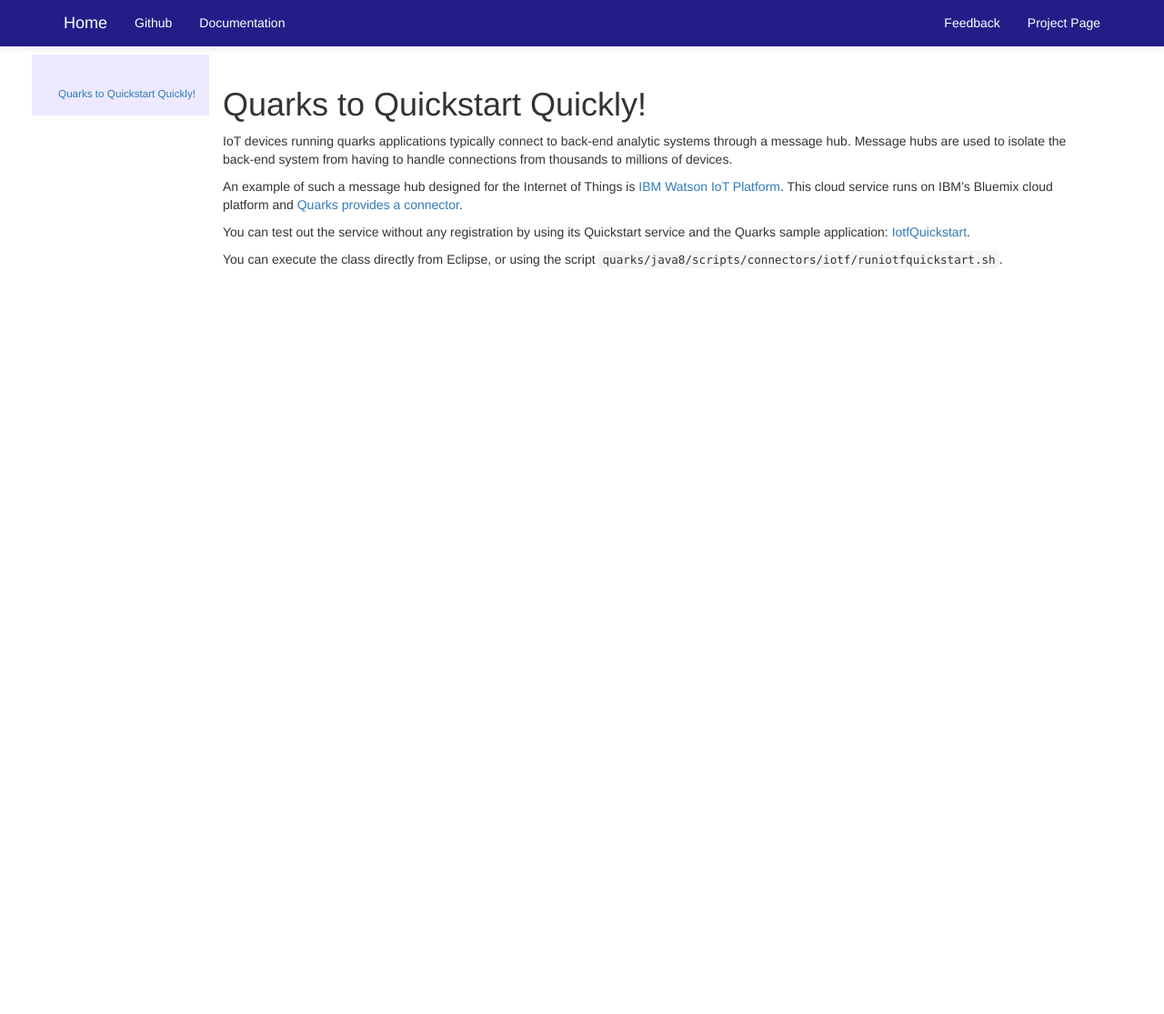
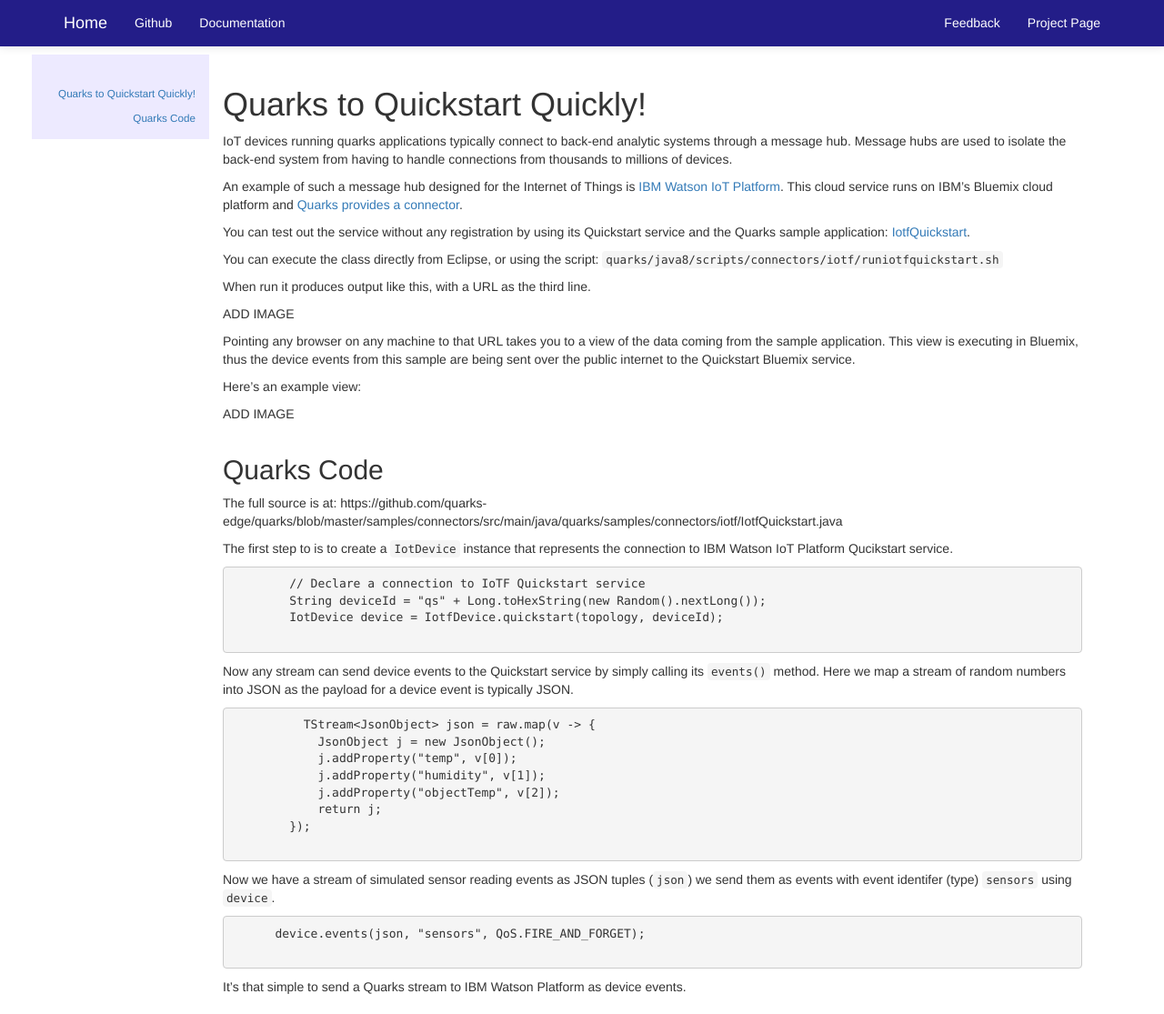
Before and after one commit to quarks-edge/quarks.documentation, a Jekyll site: the page built from docs/quarks/samples/iotf/quickstart.md, in a window 1280 px wide and 1115 px high. Shown: the whole window at 91% size. Built offline with Jekyll 4.4.1, drawn with Linux system fonts in a browser that asks for light colours; nearby versions of some CDN libraries.

Commit message:
Cover the code as well.

```diff
--- a/docs/quarks/samples/iotf/quickstart.md
+++ b/docs/quarks/samples/iotf/quickstart.md
@@ -17,4 +17,50 @@ and [Quarks provides a connector](http://quarks-edge.github.io/quarks/docs/javad
 You can test out the service without any registration by using its Quickstart service and the Quarks sample application:
 [IotfQuickstart](http://quarks-edge.github.io/quarks/docs/javadoc/index.html?quarks/samples/connectors/iotf/IotfQuickstart.html).
 
-You can execute the class directly from Eclipse, or using the script `quarks/java8/scripts/connectors/iotf/runiotfquickstart.sh`.
+You can execute the class directly from Eclipse, or using the script: `quarks/java8/scripts/connectors/iotf/runiotfquickstart.sh`
+
+When run it produces output like this, with a URL as the third line.
+
+ADD IMAGE
+
+Pointing any browser on any machine to that URL takes you to a view of the data coming from the sample application.
+This view is executing in Bluemix, thus the device events from this sample are being sent over the public internet
+to the Quickstart Bluemix service.
+
+Here's an example view:
+
+ADD IMAGE
+
+## Quarks Code
+
+The full source is at:
+https://github.com/quarks-edge/quarks/blob/master/samples/connectors/src/main/java/quarks/samples/connectors/iotf/IotfQuickstart.java
+
+The first step to is to create a `IotDevice` instance that represents the connection to IBM Watson IoT Platform Qucikstart service.
+
+  {% highlight java %}
+        // Declare a connection to IoTF Quickstart service
+        String deviceId = "qs" + Long.toHexString(new Random().nextLong());
+        IotDevice device = IotfDevice.quickstart(topology, deviceId);
+  {% endhighlight %}
+
+Now any stream can send device events to the Quickstart service by simply calling its `events()` method.
+Here we map a stream of random numbers into JSON as the payload for a device event is typically JSON.
+
+ {% highlight java %}
+          TStream<JsonObject> json = raw.map(v -> {
+            JsonObject j = new JsonObject();
+            j.addProperty("temp", v[0]);
+            j.addProperty("humidity", v[1]);
+            j.addProperty("objectTemp", v[2]);
+            return j;
+        });
+  {% endhighlight %}
+
+  Now we have a stream of simulated sensor reading events as JSON tuples (`json`) we send them as events with event identifer (type) `sensors`  using `device`.
+
+  {% highlight java %}
+      device.events(json, "sensors", QoS.FIRE_AND_FORGET);
+  {% endhighlight %}
+
+It's that simple to send a Quarks stream to IBM Watson Platform as device events.
```
